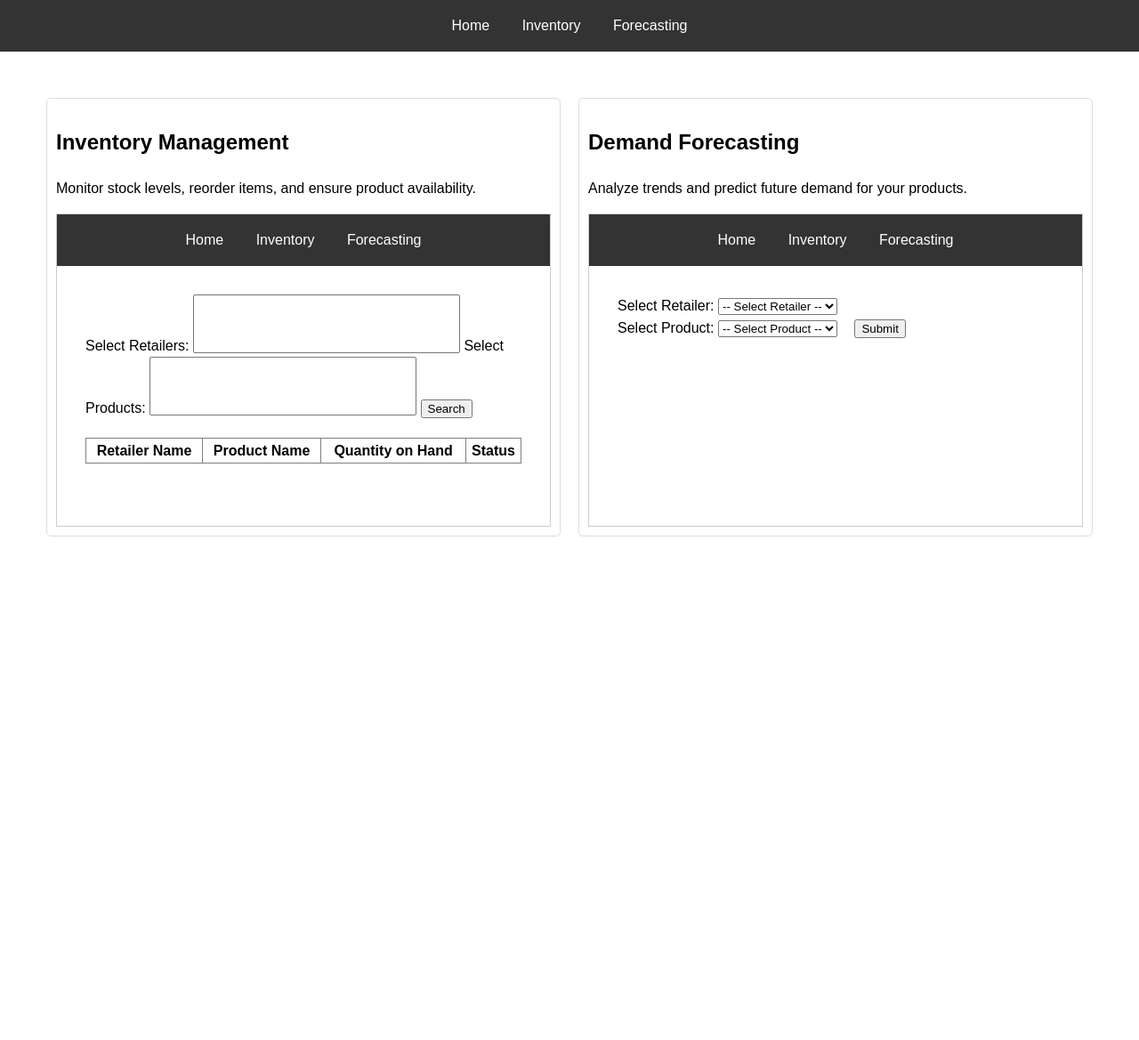
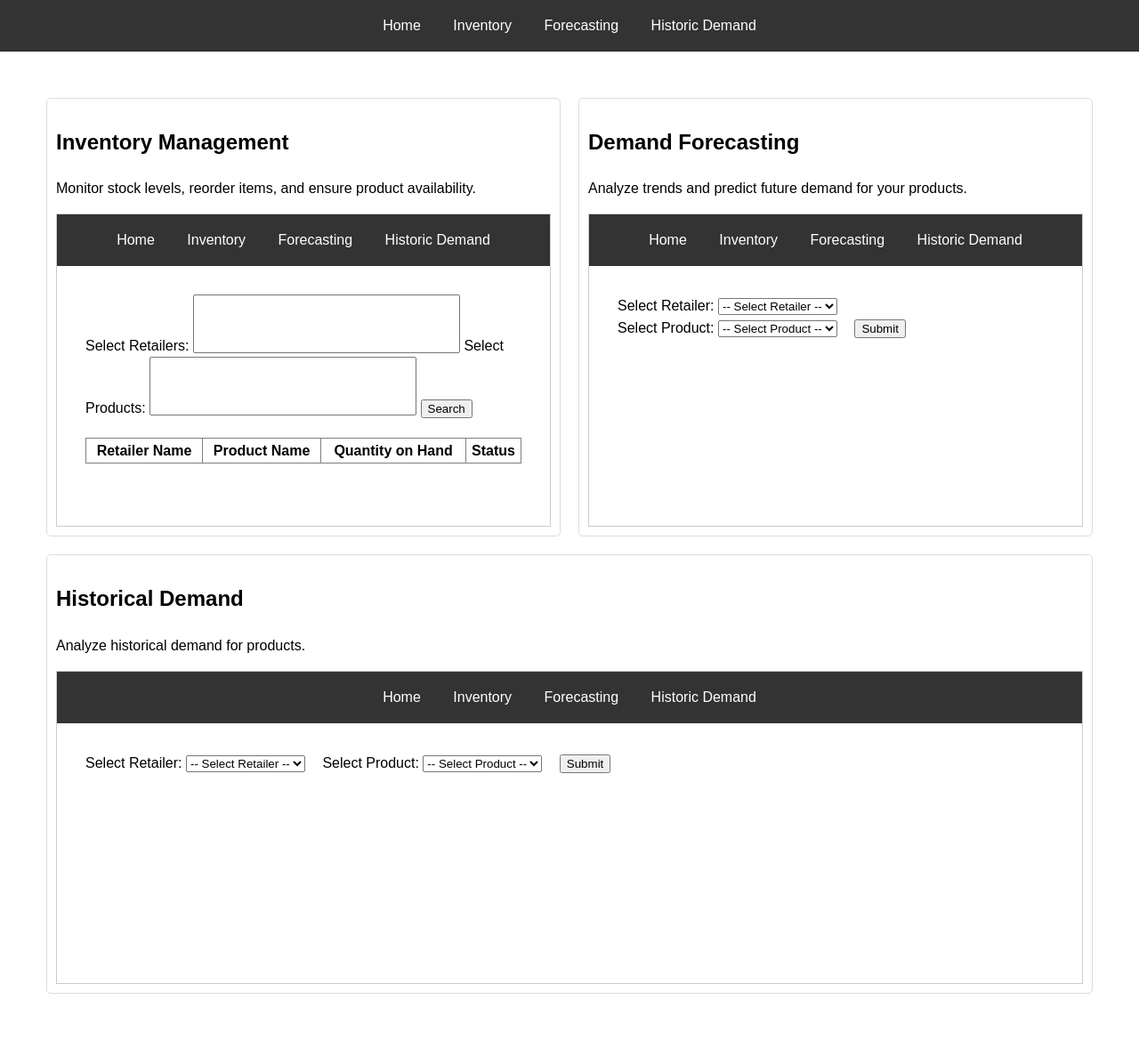
Before and after one commit to habarcs/bigdata, a Flask app: page / in a window 1280 px wide. Shown: the whole page at 89% size. Before the commit the page ends 603 px from the top, so only its background shows below. Run offline with Flask 3, Linux system fonts and the light colour scheme; data that the repository does not hold is empty; some libraries are stand-ins or nearby versions.

Commit message:
add historic demand to ui

```diff
--- a/ui/app.py
+++ b/ui/app.py
@@ -92,8 +92,7 @@ def inventory():
             return jsonify(data)
 
 
-@app.route('/forecasting', methods=['GET', 'POST'])
-def forecasting():
+def graphing(title, table, graph_title, graph_label):
     with psycopg.connect(POSTGRES_CONNECTION, autocommit=True) as conn:
         with conn.cursor() as cur:
             cur.execute("SELECT retailer_id, retailer_name FROM retailers")
@@ -103,7 +102,8 @@ def forecasting():
             products = [{'id': row[0], 'name': row[1]} for row in cur.fetchall()]
 
     if request.method == 'GET':
-        return render_template('forecasting.html', retailers=retailers, products=products)
+        return render_template('graph.html', title=title, retailers=retailers,
+                               products=products)
 
     elif request.method == 'POST':
         retailer_id = request.form['retailer_id']
@@ -127,9 +127,9 @@ def forecasting():
                 product_row = cur.fetchone()
                 product_name = product_row[0] if product_row else None
 
-                cur.execute("""
+                cur.execute(f"""
                     SELECT ds, item_quantity
-                    FROM forecast
+                    FROM {table}
                     WHERE retailer_id = %s AND product_id = %s
                     ORDER BY ds
                 """, (retailer_id, product_id))
@@ -137,17 +137,37 @@ def forecasting():
 
         if not data:
             error = "There is no sufficient data to make a demand prediction."
-            return render_template('forecasting.html', retailers=retailers, products=products, error=error)
+            return render_template('graph.html', title=title,
+                                   retailers=retailers, products=products, error=error)
 
         df = pd.DataFrame(data, columns=['ds', 'item_quantity'])
 
         fig = px.line(df, x='ds', y='item_quantity',
-                      title=f'Demand Forecast for Product <b>{product_name}</b> at Retailer <b>{retailer_name}</b>',
-                      labels={'ds': 'Date', 'item_quantity': 'Predicted Demand'},
+                      title=f'{graph_title} <b>{product_name}</b> at Retailer <b>{retailer_name}</b>',
+                      labels={'ds': 'Date', 'item_quantity': graph_label},
                       template='plotly_white')
         graph_html = fig.to_html(full_html=False)
 
-        return render_template('forecasting.html', graph_html=graph_html, retailers=retailers, products=products)
+        return render_template('graph.html', title=title,
+                               graph_html=graph_html, retailers=retailers, products=products)
+
+
+@app.route('/forecasting', methods=['GET', 'POST'])
+def forecasting():
+    title = "Demand Forecasting"
+    database = "forecast"
+    graph_title = "Demand Forecast for Product"
+    graph_label = "Predicted Demand"
+    return graphing(title, database, graph_title, graph_label)
+
+
+@app.route('/history', methods=['GET', 'POST'])
+def history():
+    title = "Historical Demand"
+    database = "historic_demand"
+    graph_title = "Historical Demand for Product"
+    graph_label = "Historical Demand"
+    return graphing(title, database, graph_title, graph_label)
 
 
 if __name__ == '__main__':
--- a/ui/templates/base.html
+++ b/ui/templates/base.html
@@ -12,6 +12,7 @@
         <a href="{{ url_for('home') }}">Home</a>
         <a href="{{ url_for('inventory') }}">Inventory</a>
         <a href="{{ url_for('forecasting') }}">Forecasting</a>
+        <a href="{{ url_for('history') }}">Historic Demand</a>
     </nav>
 </header>
 <main>
--- a/ui/templates/forecasting.html
+++ b/ui/templates/graph.html
@@ -1,6 +1,6 @@
 {% extends 'base.html' %}
 
-{% block title %}Demand Forecasting{% endblock %}
+{% block title %}{{ title }}{% endblock %}
 
 {% block content %}
 <div class="container">
--- a/ui/templates/home.html
+++ b/ui/templates/home.html
@@ -31,5 +31,18 @@
             </iframe>
         </div>
     </a>
+
+    <a href="{{ url_for('history') }}"
+       style="flex: 1 1 45%; min-width: 300px; text-decoration: none; color: inherit; border: 1px solid #ddd; padding: 10px; border-radius: 5px; display: block;">
+        <h2>Historical Demand</h2>
+        <p>Analyze historical demand for products.</p>
+        <div style="border: 1px solid #ccc; margin-top: 10px; overflow: hidden; height: 350px;">
+            <iframe
+                    src="{{ url_for('history') }}"
+                    style="width: 100%; height: 100%; border: none; pointer-events: none;"
+                    title="Historical Demand Preview">
+            </iframe>
+        </div>
+    </a>
 </div>
 {% endblock %}
```
